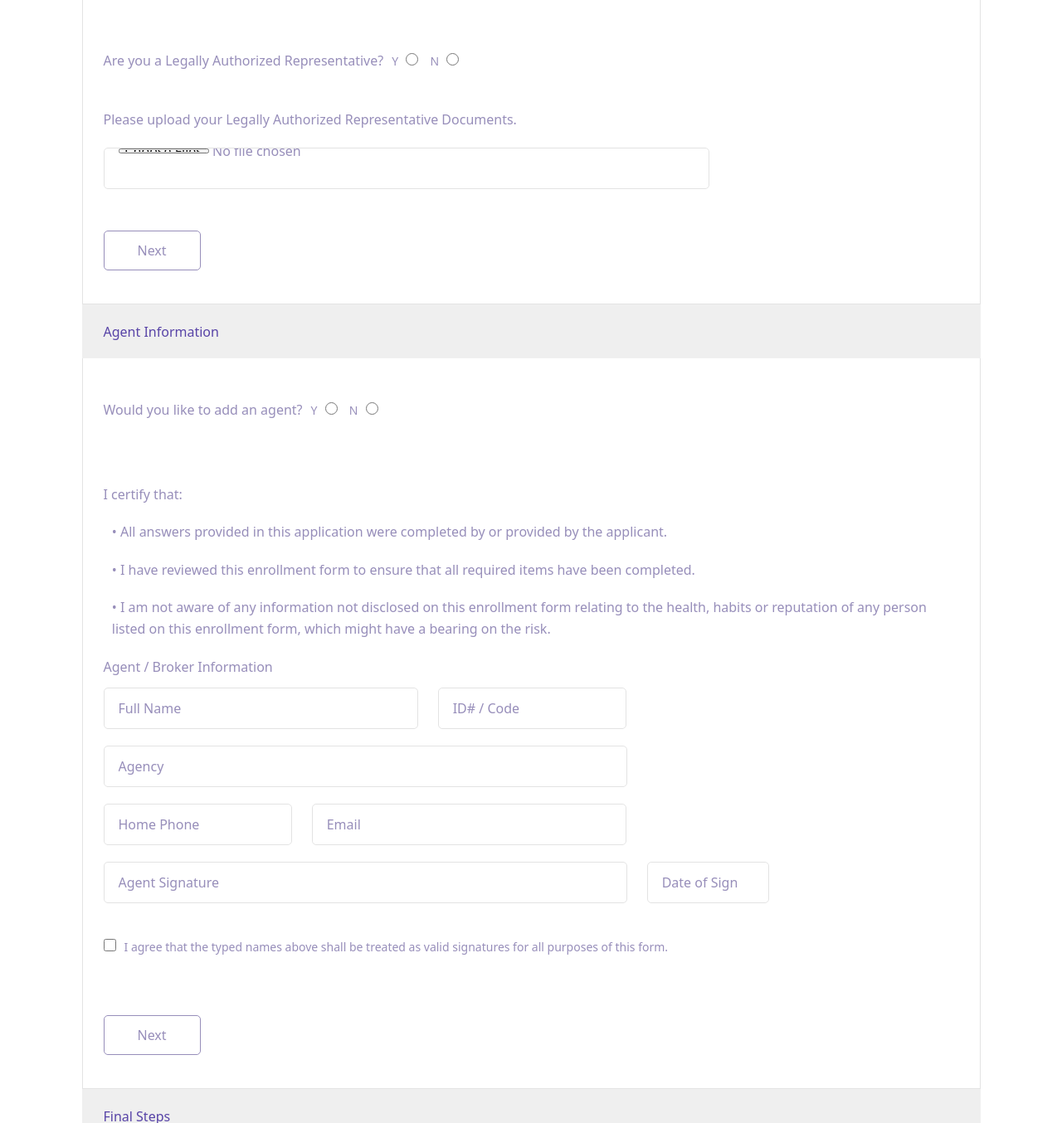
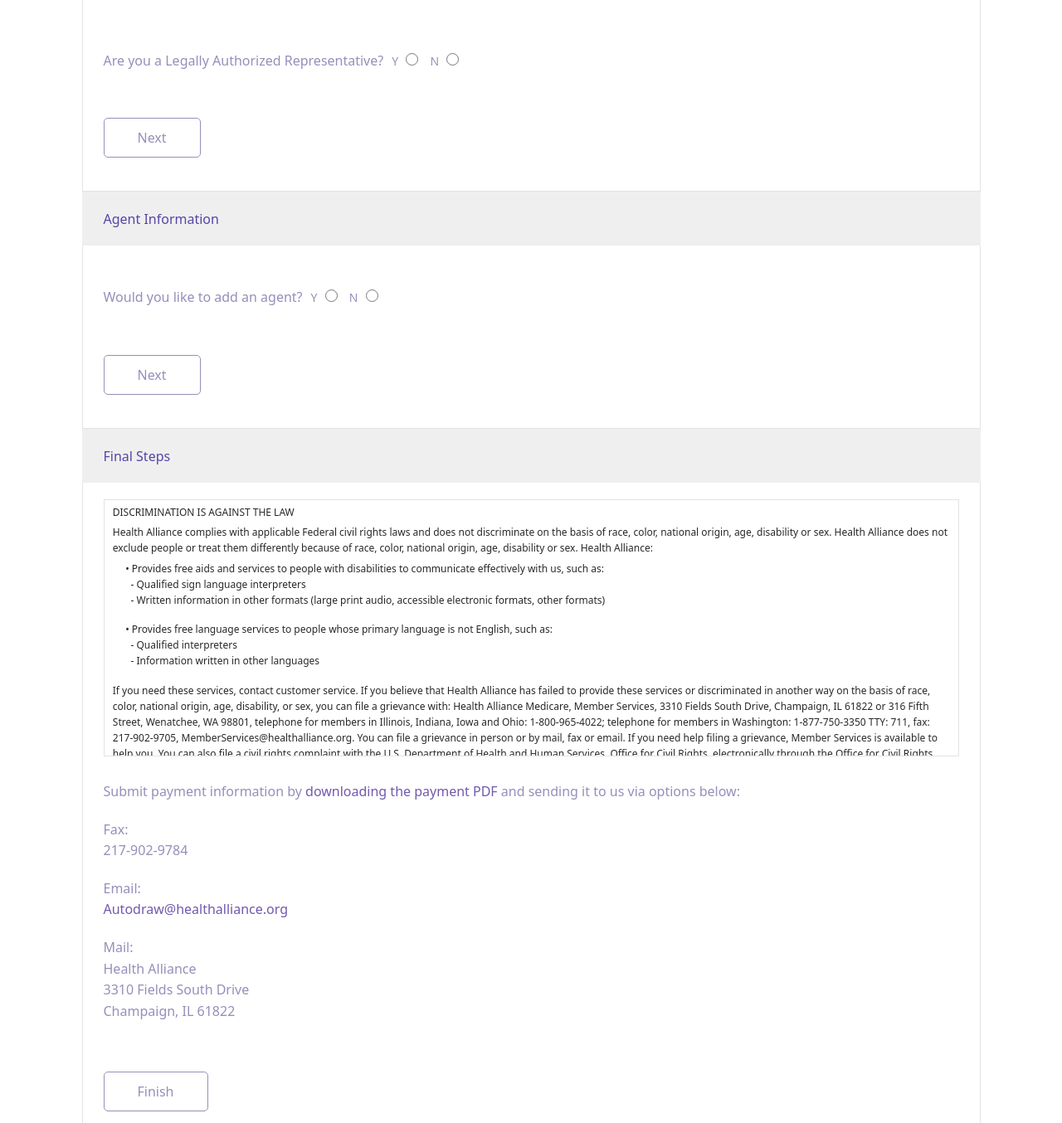
Before and after one commit to danielschung/short-term-app, a website: page index.html in a window 1280 px wide. Shown: the part 4820-6174 px from the top of the page at 83% size. Drawn offline with Linux system fonts and the light colour scheme.

Commit message:
fixed codeblocks at doc start

```diff
--- a/index.html
+++ b/index.html
@@ -788,7 +788,7 @@
                     </div>
 
                     <div id="legal-block">
-                        <div class="codeBlock">
+                        <!-- <div class="codeBlock">
                             <p class="header">Please upload your Legally Authorized Representative Documents.</p>
                             <input type="file"
                                name="files"
@@ -798,7 +798,7 @@
                                accept="image/jpeg,image/gif,image/png,application/pdf,image/tiff,text/plain,application/msword,application/vnd.openxmlformats-officedocument.wordprocessingml.document"
                                data-val="true"
                                data-val-allowedfileextensions="Allowed file extensions: pdf, jpg, jpeg, gif, tiff, png, txt, doc, docx" />
-                        </div>
+                        </div> -->
                     </div>
 
                     <p id="too-large" class="notice">This filesize is too large. Please upload a smaller file.</p>
@@ -821,7 +821,7 @@
                     </div>
 
                     <div id="agent-block">
-                        <div class="codeBlock">
+                        <!-- <div class="codeBlock">
                             <p class="header">I certify that:</p>
                             <p class="bullet">• All answers provided in this application were completed by or provided by the applicant.</p>
                             <p class="bullet">• I have reviewed this enrollment form to ensure that all required items have been completed.</p>
@@ -865,7 +865,7 @@
                             <div class="agree">
                                 <label><input type="checkbox" value="check" required id="producer-signature-valid" name="producer-signature-valid">I agree that the typed names above shall be treated as valid signatures for all purposes of this form.</label>
                             </div>
-                        </div>
+                        </div> -->
                     </div>
 
                     <a href="#form"><button type="button" class="next" onclick="validate();">Next</button></a>
```
